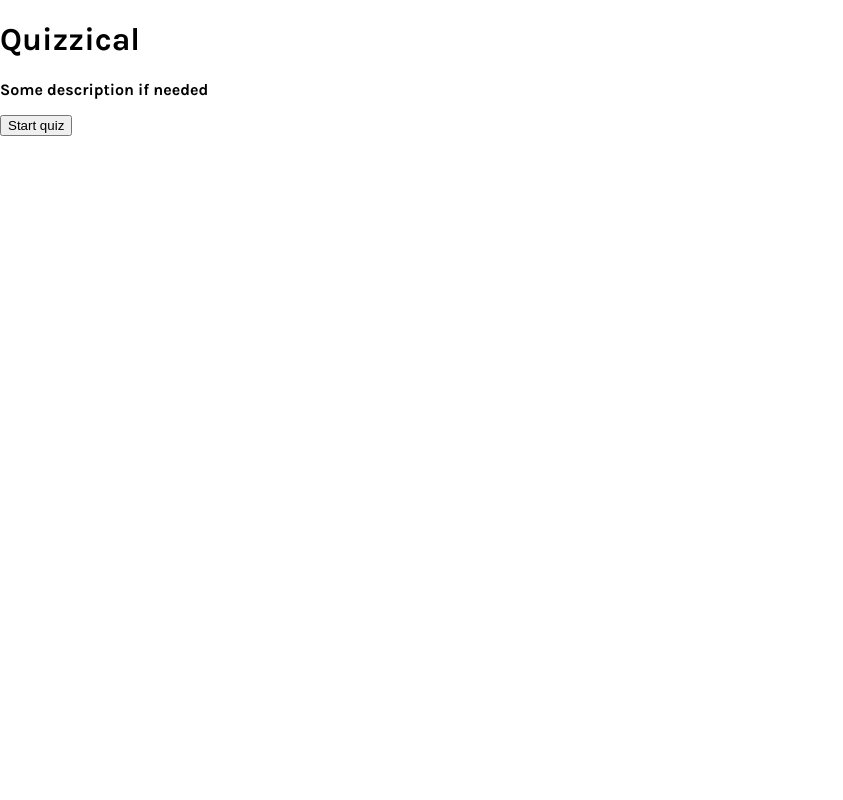
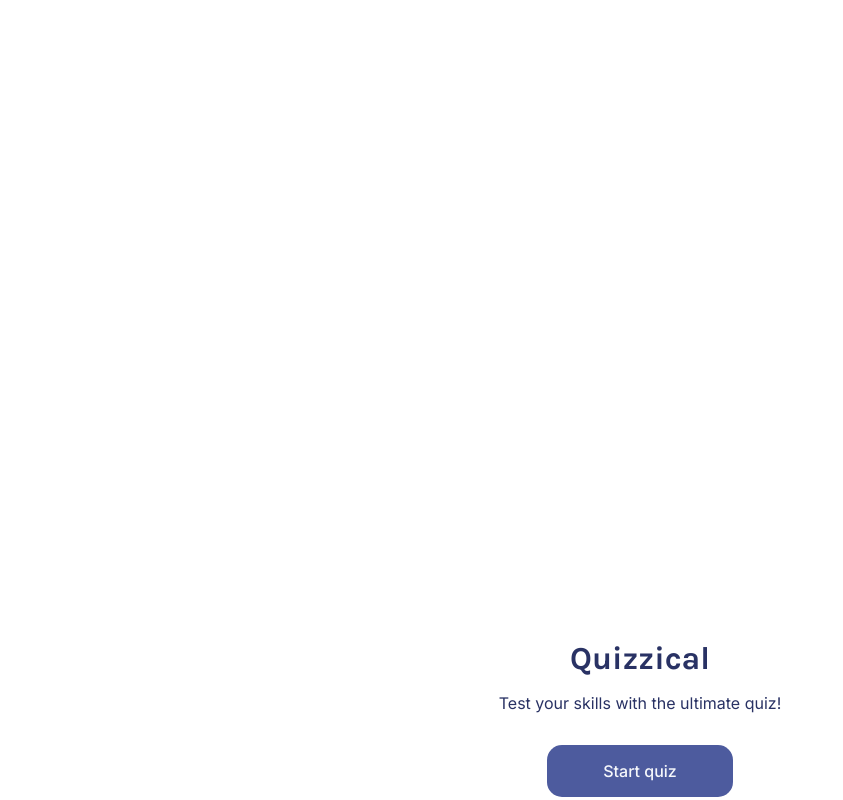
Before and after one commit to 0xjosiah/quizzer-app, a React (Create React App) app: page / in a window 1280 px wide. Shown: the whole page, without its empty margins (0-843 px from the left). Built offline with nearby package versions, Linux system fonts and the light colour scheme.

Commit message:
styles StartQuiz component minus the blobs

```diff
--- a/src/components/Quiz.js
+++ b/src/components/Quiz.js
@@ -5,19 +5,19 @@ export default function Quiz(props) {
 
     const questions = props.quiz.map(q => {
             const answersHtml = q.allAnswers.map(i => (
-                <button onClick={(event) => props.setAnswers(q.id, event)} dangerouslySetInnerHTML={{__html:`${i}`}}></button>
+                <button className="quiz__answer-btn" onClick={(event) => props.setAnswers(q.id, event)} dangerouslySetInnerHTML={{__html:`${i}`}}></button>
             ))
 
         return (
-            <div>
-                <h4 key={q.id} dangerouslySetInnerHTML={{__html:`${q.question}`}}></h4>
+            <div className="quiz__question-block">
+                <h4 className="quiz__question" key={q.id} dangerouslySetInnerHTML={{__html:`${q.question}`}}></h4>
                 {answersHtml}
             </div>
         )
     })
 
     return (
-        <div>
+        <div className="quiz">
             {questions}
             <button className="submit-btn">Check answers</button>
         </div>
--- a/src/components/StartQuiz.js
+++ b/src/components/StartQuiz.js
@@ -1,10 +1,10 @@
 export default function StartQuiz(props) {
     return (
-        <div>
-            <h1>Quizzical</h1>
-            <p>Some description if needed</p>
+        <div className="title-card">
+            <h1 className="title-card__header">Quizzical</h1>
+            <p className="title-card__description">Test your skills with the ultimate quiz!</p>
             <button
-                className="start-btn"
+                className="title-card__start-btn"
                 onClick={props.fetchQs}
             >
                 Start quiz
--- a/src/index.css
+++ b/src/index.css
@@ -3,3 +3,43 @@ body {
   font-family: 'Inter', sans-serif;
   font-family: 'Karla', sans-serif;
 }
+
+/* StartQuiz component */
+.title-card {
+  display: flex;
+  flex-direction: column;
+  align-items: center;
+  justify-content: center;
+  margin-top: 50%;
+  color: #293264;
+}
+.title-card__header {
+  margin: 0;
+}
+.title-card__description {
+  font-weight: 400;
+  font-size: 1em;
+  font-family: 'Inter', sans-serif;
+  margin-top: 1em;
+}
+.title-card__start-btn {
+  font-family: 'Inter', sans-serif;
+  font-size: 1em;
+  padding: 1em 3.5em;
+  font-weight: 500;
+  color: #f5f7fb;
+  background-color: #4D5B9E;
+  border: none;
+  border-radius: 15px;
+  margin-top: 1em;
+}
+
+/* Quiz component */
+.quiz {
+  /* margin: ; */
+}
+.quiz__ {}
+.quiz__ {}
+.quiz__ {}
+.quiz__ {}
+.quiz__ {}
```
